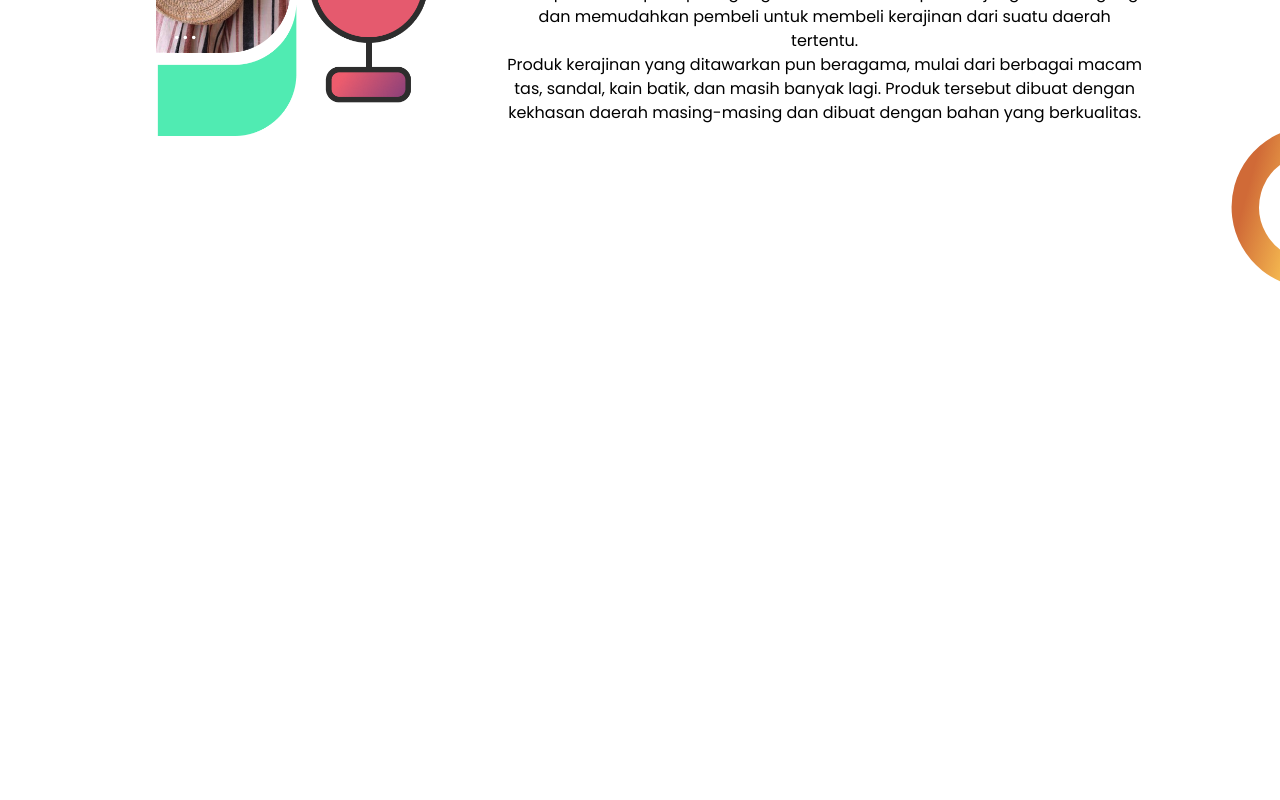
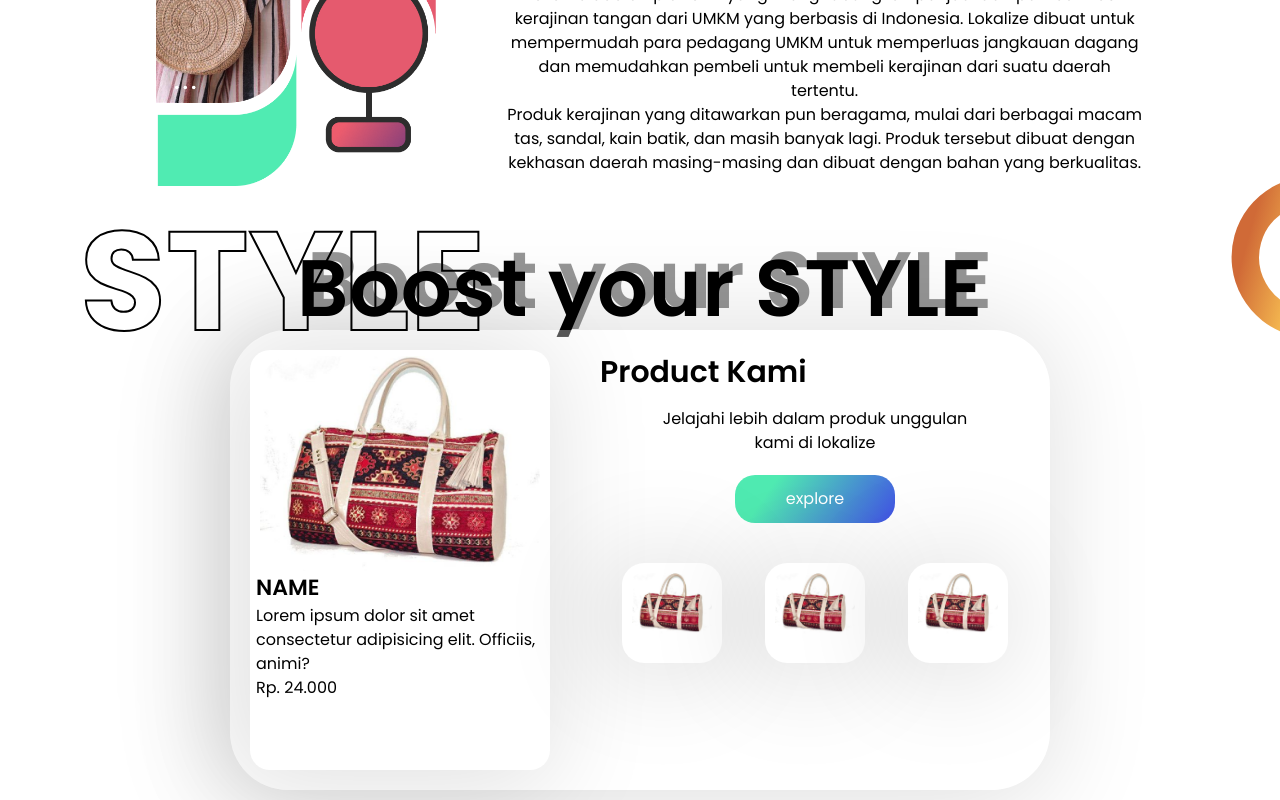
Before and after one commit to sahrilputra/Lokalize---Ecommerce, a Next.js app: page / in a window 1280 px wide. Shown: the part 1085-1885 px from the top of the page. Before the commit the page ends 1370 px from the top, so only its background shows below. Built offline with nearby package versions, Linux system fonts and the light colour scheme.

Commit message:
product display styling

```diff
--- /dev/null
+++ b/components/main/displayProduct.js
@@ -0,0 +1,73 @@
+import styles from '../main/styles.module.scss';
+import Image from 'next/image'
+export const DisplayProduct = () => {
+    return (
+        <div className={styles.product}>
+            <div className={styles.product__heading}>
+                <h1>Boost your STYLE</h1>
+            </div>
+            <div className={styles.product__absolute}>
+                <h2>STYLE</h2>
+            </div>
+            <div className={styles.product__mainContainer}>
+                <div className={styles.product__card__container}>
+                <div className={styles.product__card}>
+                    <div className={styles.product__card__image}>
+                        <Image
+                            className={styles.product__display}
+                            src="/product/display1.png"
+                            width={280}
+                            height={280}
+                            alt="Image Component"
+                        />
+                    </div>
+                    <div className={styles.product__card__title}>
+                        <h3 className={styles.product__card__heading}>NAME</h3>
+                        <p>Lorem ipsum dolor sit amet consectetur adipisicing elit. Officiis, animi?</p>
+                        <p>Rp. 24.000</p>
+                    </div>
+                </div>
+
+
+                </div>
+                <div className={styles.product__content}>
+                    <h3 className={styles.product__content__title}>Product Kami</h3>
+                    <p className={styles.product__content__param}>Jelajahi lebih dalam produk unggulan kami di lokalize</p>
+                    <div className={styles.product__content__button}>
+                        <button className={styles.greenButton} placehoder="explore">explore</button>
+                    </div>
+                    <div className={styles.product__content__display}>
+                        <div className={styles.product__content__img}>
+                            <Image
+                                className={styles.product__content__product}
+                                src="/product/display1.png"
+                                width={100}
+                                height={100}
+                                alt="Image Component"
+                            />
+                        </div>
+                        <div className={styles.product__content__img}>
+                            <Image
+                                className={styles.product__content__product}
+                                src="/product/display1.png"
+                                width={100}
+                                height={100}
+                                alt="Image Component"
+                            />
+                        </div>
+                        <div className={styles.product__content__img}>
+                            <Image
+                                className={styles.product__content__product}
+                                src="/product/display1.png"
+                                width={100}
+                                height={100}
+                                alt="Image Component"
+                            />
+                        </div>
+
+                    </div>
+                </div>
+            </div>
+        </div>
+    )
+}
--- a/components/main/styles.module.scss
+++ b/components/main/styles.module.scss
@@ -1,4 +1,5 @@
 .hero {
+    margin-top: 50px;
     padding: 10px;
     width: 100%;
     height: 100vh;
@@ -144,10 +145,116 @@
         fill: none;
         overflow: hidden;
     }
-&__circle{
+
+    &__circle {
         position: absolute;
         right: 0;
         margin: 0 auto;
+    }
+}
+
+
+// product card
+.product {
+    margin-top: 40px;
+    padding: 10px;
+    width: 100%;
+    max-height: max-content;
+    font-family: 'Poppins';
+    display: flex;
+    flex-direction: column;
+    align-items: center;
+    place-content: center;
+    align-self: center;
+    text-align: left;
+    position: relative;
+
+    &__heading{
+        font-weight: 600;
+        font-size: 80px;
+        text-shadow: 10px -8px 0px rgba(45, 45, 45, 0.5);
+        line-height: 105.25%;
+        letter-spacing: 0.04rem;
+    }
+    &__absolute {
+        position: absolute;
+        left: 80px;
+        top: -60px;
+        margin: 0 auto;
+        font-size: 140px;
+        font-weight: 700;
+        color: transparent;
+        -webkit-text-stroke-width: 2px;
+        -webkit-text-stroke-color: black;
+        display: block;
+        fill: none;
+        overflow: hidden;
+    }
+
+    &__mainContainer {
+        display: grid;
+        grid-template-columns: 0.5fr 1fr;
+        gap: 50px;
+        background: rgba(255, 255, 255, 0.345);
+        mix-blend-mode: normal;
+        box-shadow: -9px 4px 100px 15px rgba(0, 0, 0, 0.118);
+        padding: 20px;
+        border-radius: 58px;
+    }
+
+    &__card {
+        width: 300px;
+        height: 420px;
+        padding: 6px;
+        border-radius: 20px;
+        background-color: #ffff;
+        box-shadow: -9px 4px 100px 15px rgba(0, 0, 0, 0.118);
+    }
+    &__card__heading{
+        font-size: 22px;
+        font-weight: 600;
+    }
+    &__display{
+        text-align: center;
+        margin: auto;
+    }
+    &__product__content{
+        text-align: center;
+    }
+    &__content__display{
+        display: flex;
+        flex-direction: row;
+        flex-wrap: wrap;
+        justify-content: space-around;
+    }&__content__title{
+        font-size: 30px;
+        font-weight: 600;
+        margin-bottom: 12px;
+    }&__content__param{
+        text-align: center;
+        width: 80%;
+        align-items: center;
+        margin: auto;
+    }
+    &__content__button{
+        margin: auto;
+        text-align: center;
+        align-items: center;
+    }&__content__img{
+        width: 100px;
+        height: 100px;
+        background-color: red;
+        margin-top: 40px;
+        text-align: center;
+        justify-content: center;
+        background-color: #ffff;
+        box-shadow: -9px 4px 100px 15px rgba(0, 0, 0, 0.118);
+        border-radius: 22px;
+    }&__content__product{
+        background-size: contain;
+        padding: 10px;
+        -ms-flex-item-align: center;
+
     }
 }
 
@@ -175,16 +282,30 @@
             &__container {
                 grid-template-columns: repeat(1, 1fr);
             }
+
             &__absolute {
                 top: 360px;
                 font-size: 80px;
                 position: absolute;
                 right: 0px;
             }
+
             h1 {
                 font-weight: 600;
                 font-size: 60px;
                 text-shadow: 10px -8px 0px rgba(45, 45, 45, 0.5);
             }
         }
+
+        .product {
+            &__mainContainer {
+                grid-template-columns: repeat(1, 1fr);
             }
+            &__absolute {
+                top: 0;
+                font-size: 80px;
+                position: absolute;
+                left: 0px;
+            }
+        }
+    }
--- a/pages/index.js
+++ b/pages/index.js
@@ -5,6 +5,7 @@ import styles from '@/styles/Home.module.scss'
 import { Navbar } from '@/components/header/Navbar'
 import { HeroSection } from '@/components/main/HeroSection'
 import { Content } from '@/components/main/content'
+import { DisplayProduct } from '@/components/main/displayProduct'
 
 const inter = Inter({ subsets: ['latin'] })
 
@@ -14,6 +15,7 @@ export default function Home() {
     <Navbar/>
     <HeroSection />
     <Content />
+    <DisplayProduct />
     </>
   )
 }
```
Also changed, not shown: public/product/display1.png (added). Lines whose indentation alone changed are shown as unchanged.
